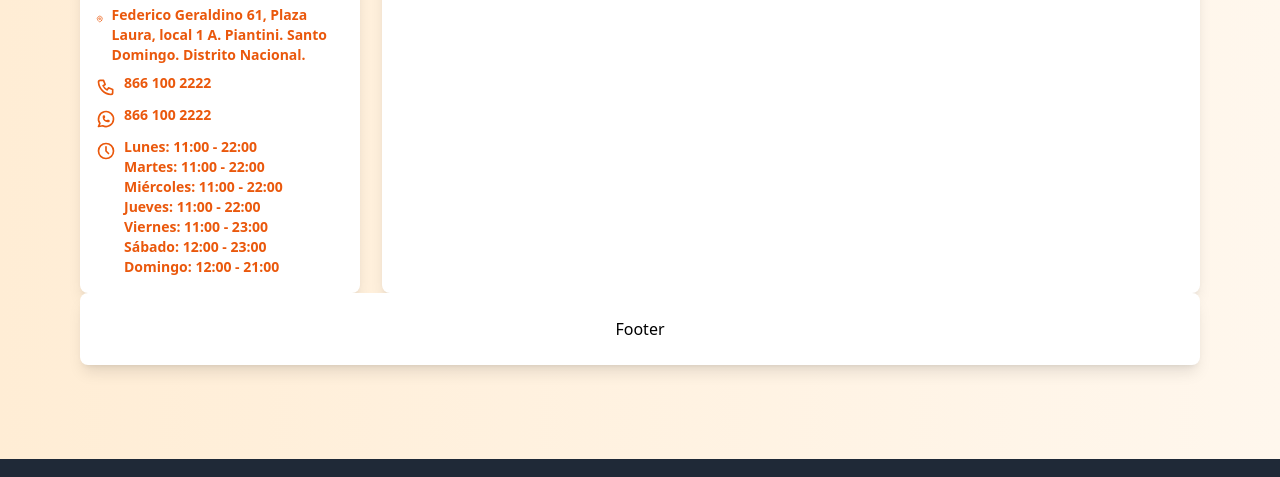
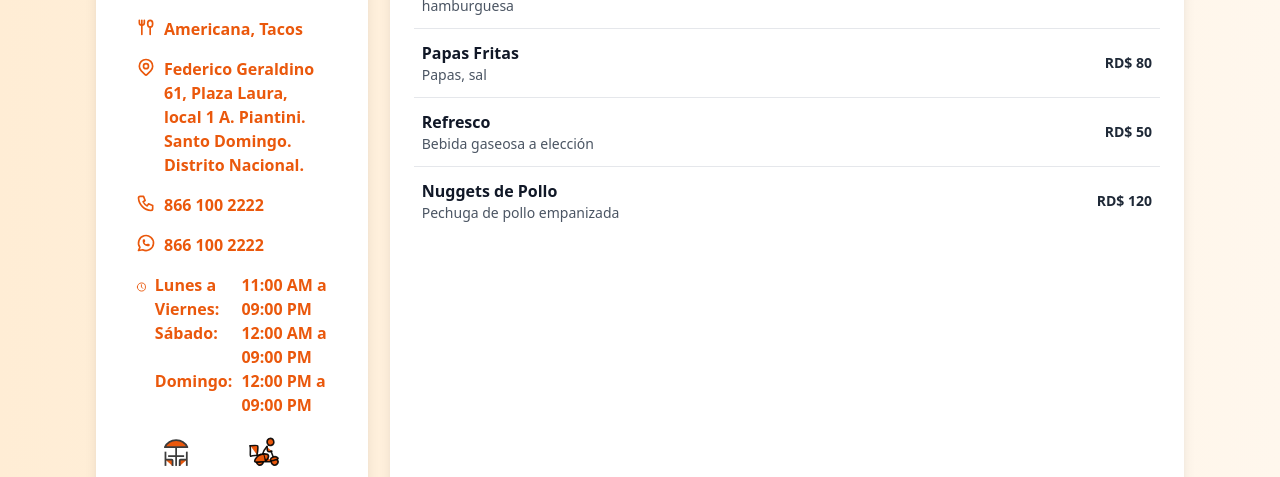
Before and after one commit to bladdy/MVA-FOOD, an Astro site: page /restaurantes/burguer in a window 1280 px wide. Shown: the part 341-818 px from the top of the page. Built offline with nearby package versions, Linux system fonts and the light colour scheme; Astro itself is replaced by a stand-in of ours.

Commit message:
feat: Enhance Restaurante model with menu and amenities
- Updated Restaurante interface to include menu and amenities properties.
- Added Menu and Amnidades interfaces to define structure for restaurant offerings.
- Modified restaurant data in consts to include detailed menu items and amenities.
- Updated restaurant detail page to display amenities and menu in a structured format.
- Added SVG assets for amenities: area-exterior, delivery, and wifi.

```diff
--- a/astro.config.mjs
+++ b/astro.config.mjs
@@ -3,6 +3,7 @@ import { defineConfig } from 'astro/config';
 import tailwind from '@astrojs/tailwind';
 import react from '@astrojs/react';
 import vercel from '@astrojs/vercel';
+import svgr from 'vite-plugin-svgr';
 
 
 
@@ -12,6 +13,7 @@ export default defineConfig({
   output: 'server',
   adapter: vercel(),
   vite: {
+    plugins: [svgr()],
     resolve: {
       alias: {
         '@': '/src',
--- a/package.json
+++ b/package.json
@@ -40,6 +40,7 @@
     "eslint": "^8.30.0",
     "eslint-plugin-react": "^7.32.0",
     "prettier": "^3.3.3",
-    "prettier-plugin-astro": "^0.14.1"
+    "prettier-plugin-astro": "^0.14.1",
+    "vite-plugin-svgr": "^4.3.0"
   }
 }
--- a/src/consts/restaurantes.ts
+++ b/src/consts/restaurantes.ts
@@ -11,27 +11,75 @@ export const restaurants : Restaurante[] = [
     phone: "866 100 2222",
     horario: [
       {
-        dia: "Lunes",
-        apertura: "11:00",
-        cierre: "22:00"
+        dia: "Lunes a Viernes",
+        apertura: "11:00 AM",
+        cierre: "09:00 PM"
       },
       {
-        dia: "Martes",
-        apertura: "11:00",
-        cierre: "22:00"
+        dia: "Sábado",
+        apertura: "12:00 AM",
+        cierre: "09:00 PM"
       },
       {
-        dia: "Miércoles",
-        apertura: "11:00",
-        cierre: "22:00"
+        dia: "Domingo",
+        apertura: "12:00 PM",
+        cierre: "09:00 PM"
+      }
+    ],
+    amnidades: [
+      {svg:"area-exterior.svg", name:"Area Exterior"},
+      {svg:"delivery.svg", name:"Delivery"},
+      {svg:"wifi.svg", name:"Wifi"}
+    ],
+    menu: [
+      {
+        id: "burger-1",
+        name: "Hamburguesa Clásica",
+        ingredientes: "Carne de res, lechuga, tomate, queso cheddar, pan de hamburguesa, salsa especial",
+        price: 180,
+        categoria: "Burger & Street Food"
       },
       {
-        dia: "Jueves",
-        apertura: "11:00",
-        cierre: "22:00"
+        id: "burger-2",
+        name: "Hamburguesa BBQ",
+        ingredientes: "Carne de res, cebolla caramelizada, queso cheddar, tocino, salsa BBQ, pan de hamburguesa",
+        price: 210,
+        categoria: "Burger & Street Food"
       },
       {
-        dia: "Viernes",
+        id: "burger-3",
+        name: "Papas Fritas",
+        ingredientes: "Papas, sal",
+        price: 80,
+        categoria: "Entradas"
+      },
+      {
+        id: "burger-4",
+        name: "Refresco",
+        ingredientes: "Bebida gaseosa a elección",
+        price: 50,
+        categoria: "Bebidas"
+      },
+      {
+        id: "burger-5",
+        name: "Nuggets de Pollo",
+        ingredientes: "Pechuga de pollo empanizada",
+        price: 120,
+        categoria: "Kids"
+      }
+    ]
+  },
+  {
+    id: "kfc",
+    name: "KFC",
+    image: "https://1000marcas.net/wp-content/uploads/2020/01/KFC-logo.png",
+    tipos: ["Pollo"],
+    perfilImage: "/img/pollo-frito.jpg",
+    direccion: "Av. Churchill, Santo Domingo.",
+    phone: "866 111 3333",
+    horario: [
+      {
+        dia: "Lunes a Viernes",
         apertura: "11:00",
         cierre: "23:00"
       },
@@ -46,54 +94,46 @@ export const restaurants : Restaurante[] = [
         cierre: "21:00"
       }
     ],
-    amnidades: ""
-  },
-  {
-    id: "kfc",
-    name: "KFC",
-    image: "https://1000marcas.net/wp-content/uploads/2020/01/KFC-logo.png",
-    tipos: ["Pollo"],
-    perfilImage: "/img/pollo-frito.jpg",
-    direccion: "Av. Churchill, Santo Domingo.",
-    phone: "866 111 3333",
-    horario: [
+    amnidades: [
+      {svg:"area-exterior.svg", name:"Area Exterior"},
+      {svg:"wifi.svg", name:"Wifi"}
+    ],
+    menu: [
       {
-        dia: "Lunes",
-        apertura: "11:00",
-        cierre: "22:00"
+        id: "kfc-1",
+        name: "Combo 2 Piezas de Pollo",
+        ingredientes: "2 piezas de pollo, papas fritas, refresco",
+        price: 220,
+        categoria: "Plato Fuerte"
       },
       {
-        dia: "Martes",
-        apertura: "11:00",
-        cierre: "22:00"
+        id: "kfc-2",
+        name: "Tenders",
+        ingredientes: "Tiras de pechuga de pollo empanizadas",
+        price: 150,
+        categoria: "Entradas"
       },
       {
-        dia: "Miércoles",
-        apertura: "11:00",
-        cierre: "22:00"
+        id: "kfc-3",
+        name: "Papas Fritas",
+        ingredientes: "Papas, sal",
+        price: 80,
+        categoria: "Entradas"
       },
       {
-        dia: "Jueves",
-        apertura: "11:00",
-        cierre: "22:00"
+        id: "kfc-4",
+        name: "Refresco",
+        ingredientes: "Bebida gaseosa a elección",
+        price: 50,
+        categoria: "Bebidas"
       },
       {
-        dia: "Viernes",
-        apertura: "11:00",
-        cierre: "23:00"
-      },
-      {
-        dia: "Sábado",
-        apertura: "12:00",
-        cierre: "23:00"
-      },
-      {
-        dia: "Domingo",
-        apertura: "12:00",
-        cierre: "21:00"
+        id: "kfc-5",
+        name: "Helado Sundae",
+        ingredientes: "Helado de vainilla, sirope de chocolate",
+        price: 70,
+        categoria: "Postres"
       }
-    ],
-    amnidades: ""
-  },
-  // Resto igual, pero añade perfilImage, tipos y direccion a cada uno si lo vas a usar.
+    ]
+  }
 ];
--- a/src/pages/restaurantes/[id].astro
+++ b/src/pages/restaurantes/[id].astro
@@ -7,8 +7,22 @@ import Food from "@/assets/svg/tools-kitchen-3.svg";
 import Phone from "@/assets/svg/phone.svg";
 import Whatsapp from "@/assets/svg/brand-whatsapp.svg";
 import Clock from "@/assets/svg/clock.svg";
+import { Image } from "astro:assets";
+// Esto importa todos los SVGs de la carpeta "amenidades"
+const svgModules = import.meta.glob(
+  "/src/assets/amenidades/*.svg",
+  { eager: true, import: "default" }
+);
 
-import { Image } from "astro:assets";
+// Crear un mapa por nombre de archivo
+const amenidadesMap = Object.fromEntries(
+  Object.entries(svgModules).map(([path, mod]) => {
+    const filename = path.split("/").pop(); // ej: "area-exterior.svg"
+    return [filename, mod];
+  })
+);
+
+
 const { id } = Astro.params;
 // Descripción dinámica
 export function getStaticPaths() {
@@ -17,6 +31,7 @@ export function getStaticPaths() {
   });
 }
 const restaurant = restaurants.find((res) => res.id === id);
+
 const description = `Perfil y Menu de ${id}`;
 export const prerender = true;
 ---
@@ -24,9 +39,9 @@ export const prerender = true;
 <Layout title={`Mva Foods - ${id}`} description={description}>
   {
     restaurant ? (
-      <div class="flex flex-col md:flex-row md:gap-[2%] flex-wrap content-start min-h-screen pt-24 px-4 md:p-20 bg-gradient-to-r from-orange-100 to-orange-50">
+      <div class="flex flex-col md:flex-row md:gap-[2%] flex-wrap content-start min-h-screen pt-24 px-4 md:p-24 bg-gradient-to-r from-orange-100 to-orange-50">
         <!-- Card lateral -->
-        <div class="w-full md:w-1/4 bg-white shadow-lg rounded-lg text-center feature-step mb-6 md:mb-0">
+        <div class="w-full md:w-1/4 bg-white shadow-lg rounded-lg text-center feature-step p-6">
           <Image
             src={restaurant.image}
             alt={restaurant.name}
@@ -35,57 +50,99 @@ export const prerender = true;
             height="200"
             class="inline-block w-22 transition-transform group-hover:scale-110"
           />
-          <h2 class="text-2xl md:text-3xl font-semibold text-balance text-orange-600 mt-4">
+          <h2 class="text-2xl md:text-4xl font-semibold text-balance text-orange-600 mt-4">
             {restaurant.name}
           </h2>
 
-          <div class="p-4 text-start flex flex-col gap-2 mt-4">
+          <div class="p-4 text-start flex flex-col gap-4 mt-4">
             <div class="flex items-start">
-              <Food class="text-orange-600 w-5 h-5 mr-2 mt-1" />
-              <h2 class="text-sm font-semibold text-orange-600">
+              <Food class="text-orange-600 w-5 h-5 mr-2" />
+              <h2 class="text-md font-semibold text-orange-600">
                 {restaurant.tipos?.join(", ") ?? "Sin categoría"}
               </h2>
             </div>
             <div class="flex items-start">
-              <Location class="text-orange-600 w-5 h-5 mr-2 mt-1" />
-              <h2 class="text-sm font-semibold text-orange-600">
+              <div>
+              <Location class="text-orange-600 w-5 h-5 mr-2" />
+
+              </div>
+              <h2 class="text-md font-semibold text-orange-600">
                 {restaurant.direccion}
               </h2>
             </div>
             <div class="flex items-start">
-              <Phone class="text-orange-600 w-5 h-5 mr-2 mt-1" />
-              <h2 class="text-sm font-semibold text-orange-600">
+              <Phone class="text-orange-600 w-5 h-5 mr-2 " />
+              <h2 class="text-md font-semibold text-orange-600">
                 {restaurant.phone}
               </h2>
             </div>
             <div class="flex items-start">
-              <Whatsapp class="text-orange-600 w-5 h-5 mr-2 mt-1" />
-              <h2 class="text-sm font-semibold text-orange-600">
+              <Whatsapp class="text-orange-600 w-5 h-5 mr-2" />
+              <h2 class="text-md font-semibold text-orange-600">
                 {restaurant.phone}
               </h2>
             </div>
-            <div class="flex items-start">
+            <div class="flex">
               <Clock class="text-orange-600 w-5 h-5 mr-2 mt-1" />
               <div class="flex flex-col">
                 {
                   restaurant.horario.map((horario) => (
-                    <h2 class="text-sm font-semibold text-orange-600">
-                      {horario.dia}: {horario.apertura} - {horario.cierre}
-                    </h2>
+                    <div class="grid grid-cols-2 justify-between text-md font-semibold text-orange-600">
+                      <p>{horario.dia}: </p>
+                      <p>{horario.apertura} a {horario.cierre}</p>
+                    </div>
                   ))
                 }
               </div>
             </div>
+            <div class="flex items-start flex-wrap gap-2">
+              {
+                restaurant.amnidades.map((amnidade) => {
+                  const SvgIcon = amenidadesMap[amnidade.svg];
+                  return (
+                     <div class="flex flex-col items-center w-20 text-center group">
+                      {SvgIcon && (
+                        <SvgIcon class="w-10 h-10 mb-1 text-orange-600 fill-current transition-transform duration-200 group-hover:scale-110" />
+                      )}
+                      <h2 class="text-sm font-semibold text-orange-600">
+                        {amnidade.name}
+                      </h2>
+                    </div>
+                  );
+                })
+              }
+            </div>
+
           </div>
         </div>
 
         <!-- Contenido central -->
-        <div class="w-full md:flex-1 bg-white shadow-lg rounded-lg text-center feature-step mb-6 md:mb-0 p-6">
-          Content
+        <div class="w-full md:flex-1 bg-white shadow-lg rounded-lg text-center feature-step p-6 mt-6 md:mt-0">
+          <div class="mt-6">
+            <h2 class="text-2xl font-bold text-orange-600 mb-4">Menú</h2>
+            <table class="w-full text-sm text-left">
+              <tbody>
+                {
+                  restaurant.menu.map((item) => (
+                    <tr class="border-b last:border-b-0 hover:bg-orange-50 transition-colors">
+                      <td class="py-3 px-2 w-3/5">
+                        <div class="text-base font-semibold text-gray-900">{item.name}</div>
+                        <div class="text-sm text-gray-600">{item.ingredientes}</div>
+                      </td>
+                      <td class="py-3 px-2 w-1/5 text-right font-semibold text-gray-800 whitespace-nowrap">
+                        RD$ {item.price.toLocaleString('es-DO')}
+                      </td>
+                    </tr>
+                  ))
+                }
+              </tbody>
+            </table>
+            </div>
+
         </div>
 
         <!-- Footer -->
-        <div class="w-full bg-white shadow-lg rounded-lg text-center feature-step p-6">
+        <div class="w-full bg-white shadow-lg rounded-lg text-center feature-step p-6 mt-6 mb-6">
           Footer
         </div>
       </div>
```
Also changed, not shown: src/Types/Restaurante.ts (+18 -1 lines), pnpm-lock.yaml, src/assets/amenidades/area-exterior.svg (added), src/assets/amenidades/delivery.svg (added), src/assets/amenidades/wifi.svg (added).
